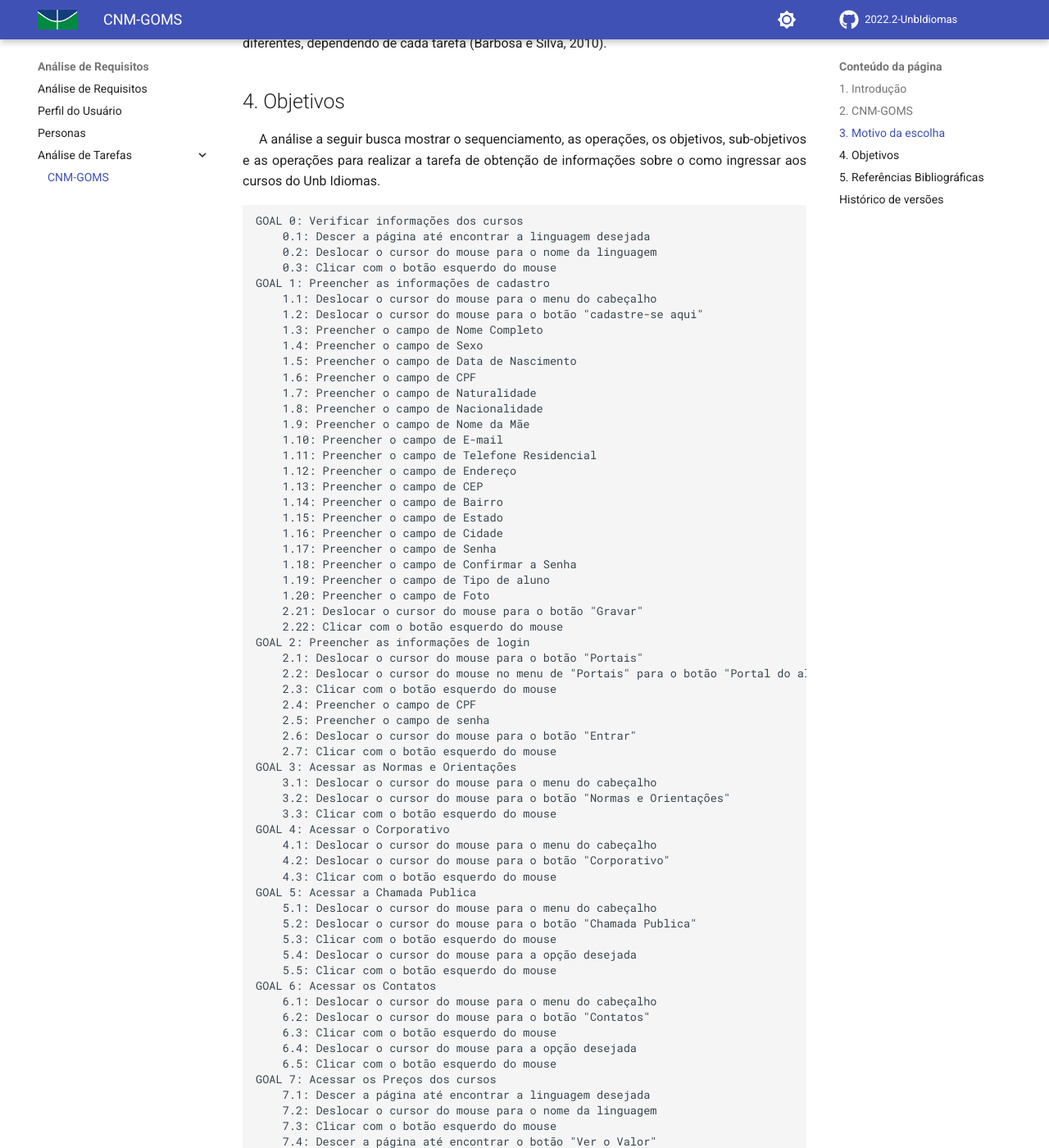
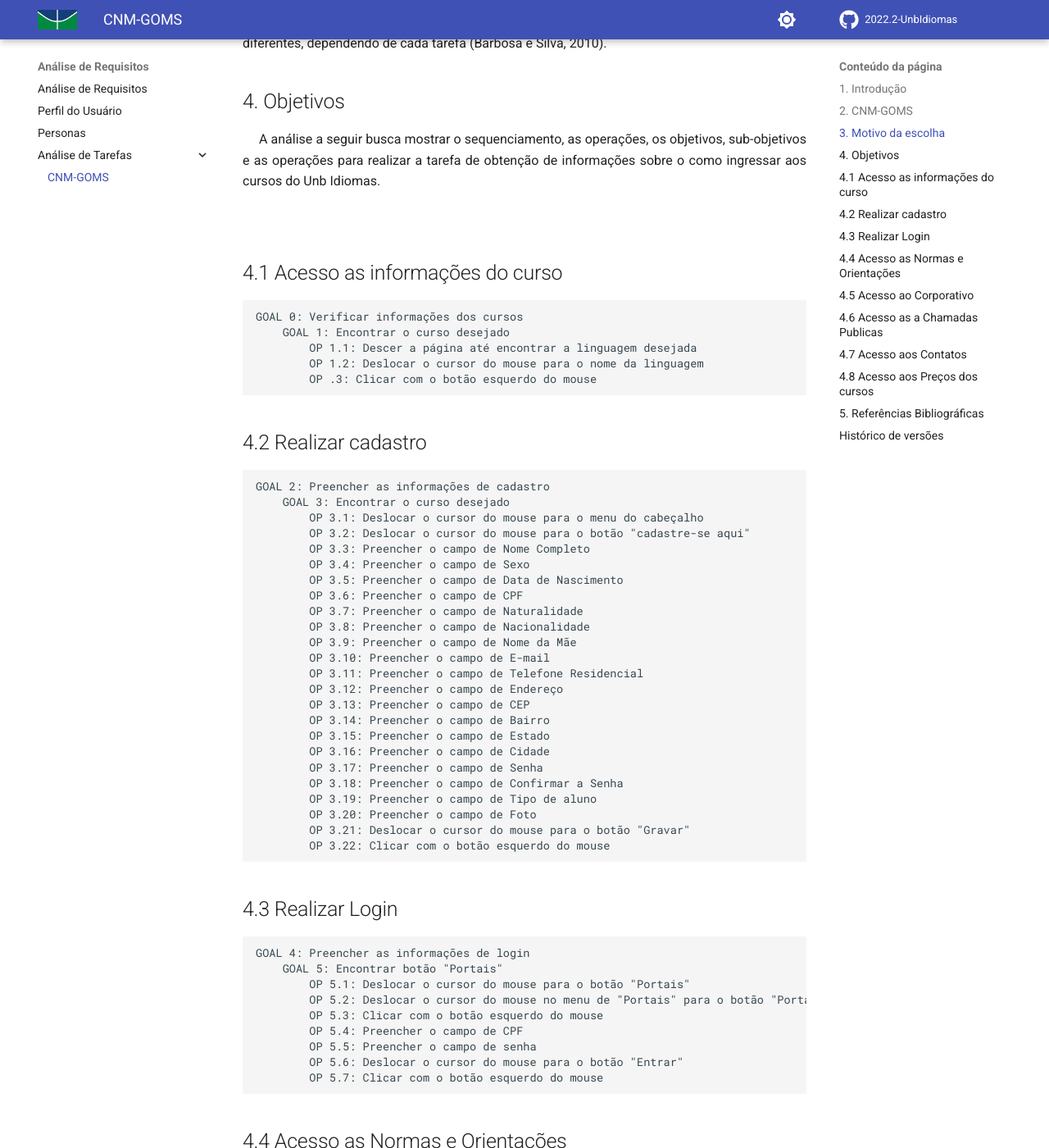
Before and after one commit to edudsan/2022.2-UnbIdiomas, an MkDocs documentation site: the page built from docs/Análise de Requisitos/Análise de Tarefas/CMN-GOMS.md, in a window 1280 px wide and 1400 px high, scrolled down 753 px. Shown: the whole window at 82% size. Built offline with MkDocs 1.6.1 and Material for MkDocs 9.7.7, drawn with Linux system fonts in a browser that asks for light colours; comment, search, counter and statistics services are not loaded; some of the changed text lies outside the part shown.

Commit message:
Editando CMN-GOMS

````diff
--- a/docs/Análise de Requisitos/Análise de Tarefas/CMN-GOMS.md
+++ b/docs/Análise de Requisitos/Análise de Tarefas/CMN-GOMS.md
@@ -23,68 +23,109 @@
 A análise a seguir busca mostrar o sequenciamento, as operações, os objetivos, sub-objetivos e as operações para realizar a tarefa de obtenção de informações sobre o como ingressar aos cursos do Unb Idiomas.
 </p>
 
+</br>
+
+## 4.1 Acesso as informações do curso
+
 ```
 GOAL 0: Verificar informações dos cursos
-    0.1: Descer a página até encontrar a linguagem desejada
-    0.2: Deslocar o cursor do mouse para o nome da linguagem
-    0.3: Clicar com o botão esquerdo do mouse
-GOAL 1: Preencher as informações de cadastro
-    1.1: Deslocar o cursor do mouse para o menu do cabeçalho
-    1.2: Deslocar o cursor do mouse para o botão "cadastre-se aqui"
-    1.3: Preencher o campo de Nome Completo
-    1.4: Preencher o campo de Sexo
-    1.5: Preencher o campo de Data de Nascimento
-    1.6: Preencher o campo de CPF
-    1.7: Preencher o campo de Naturalidade
-    1.8: Preencher o campo de Nacionalidade
-    1.9: Preencher o campo de Nome da Mãe
-    1.10: Preencher o campo de E-mail
-    1.11: Preencher o campo de Telefone Residencial
-    1.12: Preencher o campo de Endereço
-    1.13: Preencher o campo de CEP
-    1.14: Preencher o campo de Bairro
-    1.15: Preencher o campo de Estado
-    1.16: Preencher o campo de Cidade
-    1.17: Preencher o campo de Senha
-    1.18: Preencher o campo de Confirmar a Senha
-    1.19: Preencher o campo de Tipo de aluno
-    1.20: Preencher o campo de Foto
-    2.21: Deslocar o cursor do mouse para o botão "Gravar"
-    2.22: Clicar com o botão esquerdo do mouse
-GOAL 2: Preencher as informações de login
-    2.1: Deslocar o cursor do mouse para o botão "Portais"
-    2.2: Deslocar o cursor do mouse no menu de "Portais" para o botão "Portal do aluno"
-    2.3: Clicar com o botão esquerdo do mouse
-    2.4: Preencher o campo de CPF
-    2.5: Preencher o campo de senha
-    2.6: Deslocar o cursor do mouse para o botão "Entrar"
-    2.7: Clicar com o botão esquerdo do mouse
-GOAL 3: Acessar as Normas e Orientações
-    3.1: Deslocar o cursor do mouse para o menu do cabeçalho
-    3.2: Deslocar o cursor do mouse para o botão "Normas e Orientações"
-    3.3: Clicar com o botão esquerdo do mouse
-GOAL 4: Acessar o Corporativo
-    4.1: Deslocar o cursor do mouse para o menu do cabeçalho
-    4.2: Deslocar o cursor do mouse para o botão "Corporativo"
-    4.3: Clicar com o botão esquerdo do mouse
-GOAL 5: Acessar a Chamada Publica
-    5.1: Deslocar o cursor do mouse para o menu do cabeçalho
-    5.2: Deslocar o cursor do mouse para o botão "Chamada Publica"
-    5.3: Clicar com o botão esquerdo do mouse
-    5.4: Deslocar o cursor do mouse para a opção desejada
-    5.5: Clicar com o botão esquerdo do mouse
-GOAL 6: Acessar os Contatos
-    6.1: Deslocar o cursor do mouse para o menu do cabeçalho
-    6.2: Deslocar o cursor do mouse para o botão "Contatos"
-    6.3: Clicar com o botão esquerdo do mouse
-    6.4: Deslocar o cursor do mouse para a opção desejada
-    6.5: Clicar com o botão esquerdo do mouse
-GOAL 7: Acessar os Preços dos cursos
-    7.1: Descer a página até encontrar a linguagem desejada
-    7.2: Deslocar o cursor do mouse para o nome da linguagem
-    7.3: Clicar com o botão esquerdo do mouse
-    7.4: Descer a página até encontrar o botão "Ver o Valor"
-    7.5: Clicar com o botão esquerdo do mouse
+    GOAL 1: Encontrar o curso desejado
+        OP 1.1: Descer a página até encontrar a linguagem desejada
+        OP 1.2: Deslocar o cursor do mouse para o nome da linguagem
+        OP .3: Clicar com o botão esquerdo do mouse
+```
+## 4.2 Realizar cadastro
+
+```
+GOAL 2: Preencher as informações de cadastro
+    GOAL 3: Encontrar o curso desejado
+        OP 3.1: Deslocar o cursor do mouse para o menu do cabeçalho
+        OP 3.2: Deslocar o cursor do mouse para o botão "cadastre-se aqui"
+        OP 3.3: Preencher o campo de Nome Completo
+        OP 3.4: Preencher o campo de Sexo
+        OP 3.5: Preencher o campo de Data de Nascimento
+        OP 3.6: Preencher o campo de CPF
+        OP 3.7: Preencher o campo de Naturalidade
+        OP 3.8: Preencher o campo de Nacionalidade
+        OP 3.9: Preencher o campo de Nome da Mãe
+        OP 3.10: Preencher o campo de E-mail
+        OP 3.11: Preencher o campo de Telefone Residencial
+        OP 3.12: Preencher o campo de Endereço
+        OP 3.13: Preencher o campo de CEP
+        OP 3.14: Preencher o campo de Bairro
+        OP 3.15: Preencher o campo de Estado
+        OP 3.16: Preencher o campo de Cidade
+        OP 3.17: Preencher o campo de Senha
+        OP 3.18: Preencher o campo de Confirmar a Senha
+        OP 3.19: Preencher o campo de Tipo de aluno
+        OP 3.20: Preencher o campo de Foto
+        OP 3.21: Deslocar o cursor do mouse para o botão "Gravar"
+        OP 3.22: Clicar com o botão esquerdo do mouse
+```
+## 4.3 Realizar Login
+
+```
+GOAL 4: Preencher as informações de login
+    GOAL 5: Encontrar botão "Portais"
+        OP 5.1: Deslocar o cursor do mouse para o botão "Portais"
+        OP 5.2: Deslocar o cursor do mouse no menu de "Portais" para o botão "Portal do aluno"
+        OP 5.3: Clicar com o botão esquerdo do mouse
+        OP 5.4: Preencher o campo de CPF
+        OP 5.5: Preencher o campo de senha
+        OP 5.6: Deslocar o cursor do mouse para o botão "Entrar"
+        OP 5.7: Clicar com o botão esquerdo do mouse
+```
+## 4.4 Acesso as Normas e Orientações
+
+```
+GOAL 6: Acessar as Normas e Orientações
+    GOAL 7: Encontra cabeçalho
+        OP 7.1: Deslocar o cursor do mouse para o menu do cabeçalho
+        OP 7.2: Deslocar o cursor do mouse para o botão "Normas e Orientações"
+        OP 7.3: Clicar com o botão esquerdo do mouse
+
+```
+## 4.5 Acesso ao Corporativo
+
+```
+GOAL 8: Acessar o Corporativo
+    GOAL 9: Encontra cabeçalho
+        OP 9.1: Deslocar o cursor do mouse para o menu do cabeçalho
+        OP 9.2: Deslocar o cursor do mouse para o botão "Corporativo"
+        OP 9.3: Clicar com o botão esquerdo do mouse
+```
+## 4.6 Acesso as a Chamadas Publicas
+
+```
+GOAL 10: Acessar a Chamada Publica
+    GOAL 11: Encontra cabeçalho
+        OP 11.1: Deslocar o cursor do mouse para o menu do cabeçalho
+        OP 11.2: Deslocar o cursor do mouse para o botão "Chamada Publica"
+        OP 11.3: Clicar com o botão esquerdo do mouse
+        OP 11.4: Deslocar o cursor do mouse para a opção desejada
+        OP 11.5: Clicar com o botão esquerdo do mouse
+```
+## 4.7 Acesso aos Contatos
+
+```
+GOAL 12: Acessar os Contatos
+    GOAL 13: Encontra cabeçalho
+        OP 13.1: Deslocar o cursor do mouse para o menu do cabeçalho
+        OP 13.2: Deslocar o cursor do mouse para o botão "Contatos"
+        OP 13.3: Clicar com o botão esquerdo do mouse
+        OP 13.4: Deslocar o cursor do mouse para a opção desejada
+        OP 13.5: Clicar com o botão esquerdo do mouse
+```
+## 4.8 Acesso aos Preços dos cursos
+
+```
+GOAL 14: Acessar os Preços dos cursos
+    GOAL 15: Encontrar o linguagem desejada
+        OP 15.1: Descer a página até encontrar a linguagem desejada
+        OP 15.2: Deslocar o cursor do mouse para o nome da linguagem
+        OP 15.3: Clicar com o botão esquerdo do mouse
+        OP 15.4: Descer a página até encontrar o botão "Ver o Valor"
+        OP 15.5: Clicar com o botão esquerdo do mouse
 ```
 
 ## 5. Referências Bibliográficas
````
